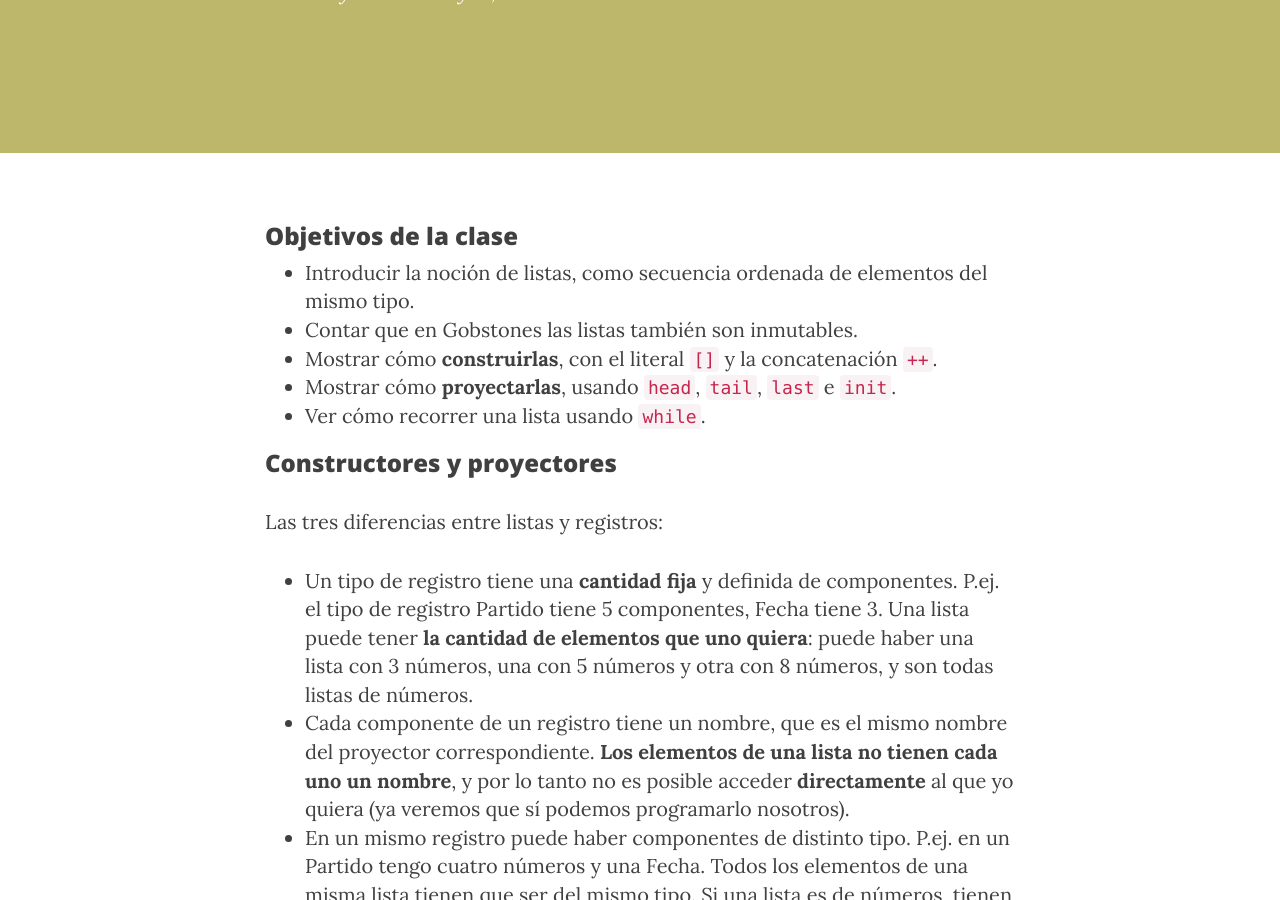
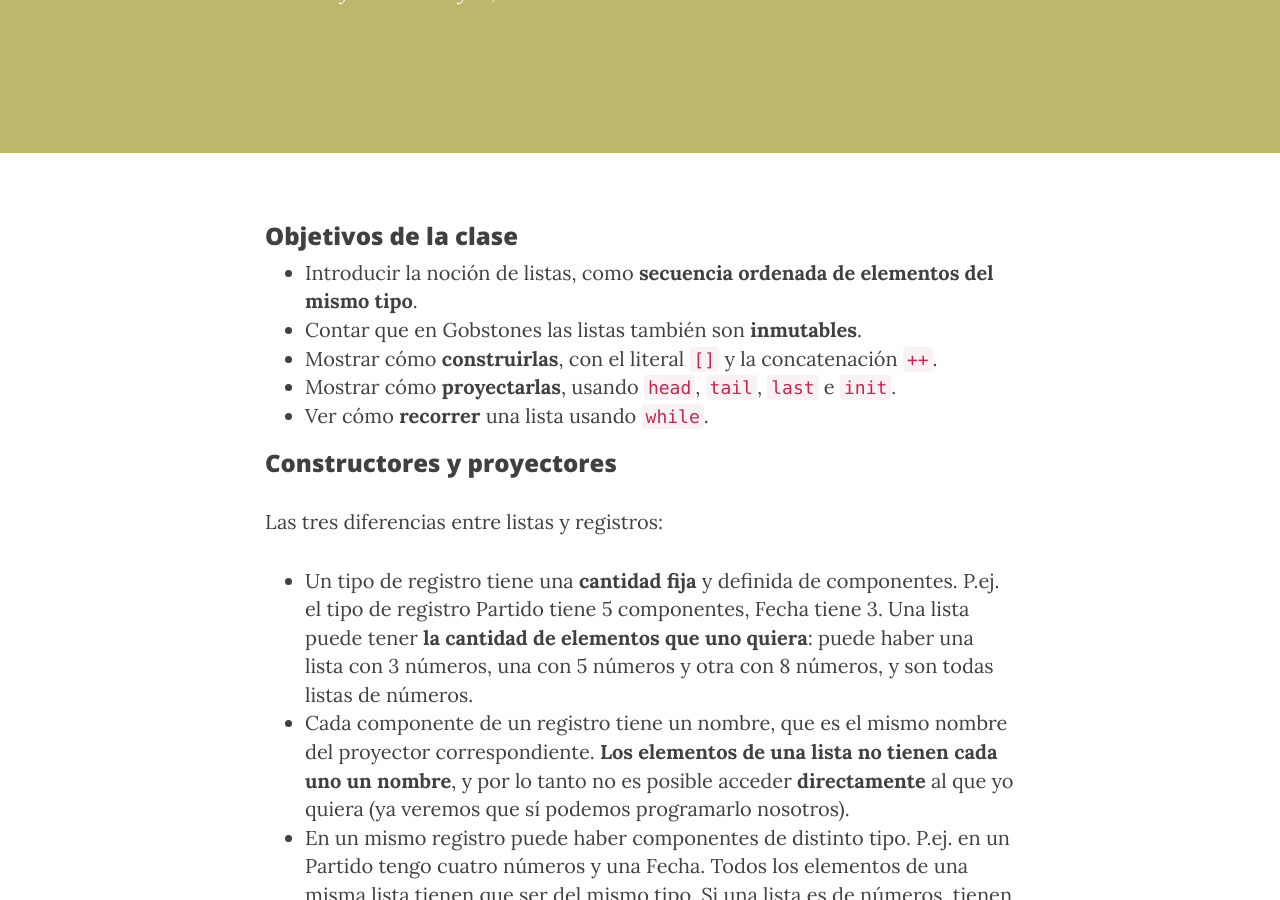
Before and after one commit to inpr-sarmiento/inpr-sarmiento.github.io, a Jekyll site: the page built from _posts/2016-05-31-bitacora-clase-21.md, in a window 1280 px wide and 900 px high, scrolled down 444 px. Built offline with Jekyll 4.4.1, drawn with Linux system fonts in a browser that asks for light colours; nearby versions of some CDN libraries.

Commit message:
Algunas negritas

```diff
--- a/_posts/2016-05-31-bitacora-clase-21.md
+++ b/_posts/2016-05-31-bitacora-clase-21.md
@@ -8,11 +8,11 @@ author:     "Fede"
 
 ### Objetivos de la clase
 
-* Introducir la noción de listas, como secuencia ordenada de elementos del mismo tipo.
-* Contar que en Gobstones las listas también son inmutables.
+* Introducir la noción de listas, como **secuencia ordenada de elementos del mismo tipo**.
+* Contar que en Gobstones las listas también son **inmutables**.
 * Mostrar cómo **construirlas**, con el literal `[]` y la concatenación `++`.
 * Mostrar cómo **proyectarlas**, usando `head`, `tail`, `last` e `init`.
-* Ver cómo recorrer una lista usando `while`.
+* Ver cómo **recorrer** una lista usando `while`.
 
 ### Constructores y proyectores
 
```
